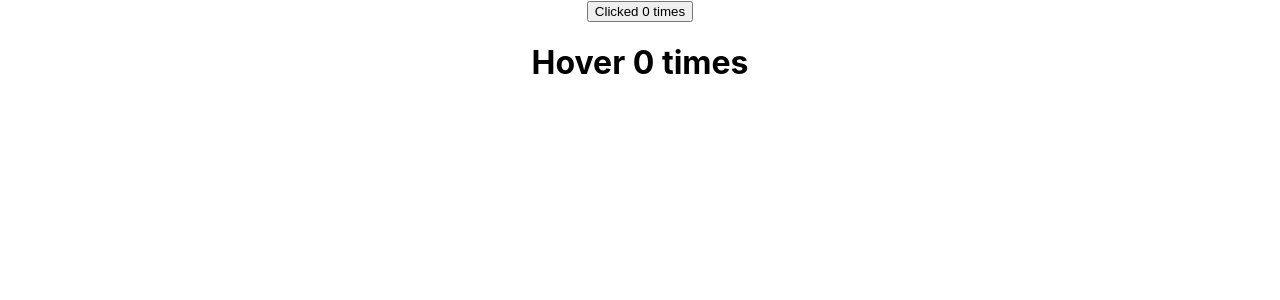
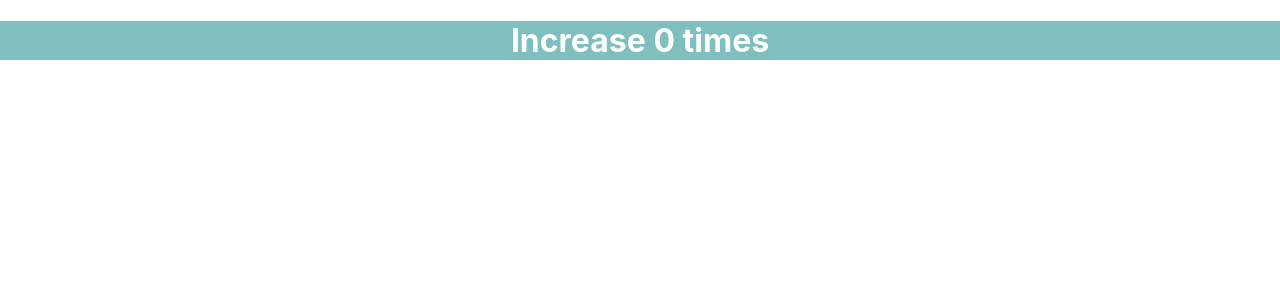
Before and after one commit to arfin-2020/celsiusandfahrenheit, a React (Create React App) app: page / in a window 1280 px wide. Shown: the top 300 px of the page. Built offline with nearby package versions, Linux system fonts and the light colour scheme.

Commit message:
some changes

```diff
--- a/src/App.js
+++ b/src/App.js
@@ -1,11 +1,9 @@
 import './App.css';
-import ClickCounter from './components/components3/ClickCounter';
-import Counter from './components/components3/Counter';
-// import ClickCounter from './components/components2/ClickCounter';
-import HoverCounter from './components/components3/HoverCounter';
+import Section from './components/components4/practiseComponents/Section';
 // import Counter from './components/components3/Counter';
 
 function App() {
+  const theme = 'darkd'
   return (
     <div className="App">
       {/* <Calculator/> */}
@@ -17,9 +15,13 @@ function App() {
       {/* <ClickCounter /> */}
       {/* <HoverCounter  /> */}
       {/* <User render={(isLoggedIn)=>isLoggedIn ? 'Arfin' : 'Guest'}/> */}
-      <Counter render={(count, incrementCount)=>(<ClickCounter count={count} incrementCount={incrementCount}/>)}/>
+      {/* <Counter render={(count, incrementCount)=>(<ClickCounter count={count} incrementCount={incrementCount}/>)}/>
 
-      <Counter render={(count, incrementCount)=>(<HoverCounter count={count} incrementCount={incrementCount}/>)}/>
+      <Counter render={(count, incrementCount)=>(<HoverCounter count={count} incrementCount={incrementCount}/>)}/> */}
+      {/* <ClickCounter/> */}
+
+     <Section theme={theme}/>
+
     </div>
   );
 }
--- /dev/null
+++ b/src/components/components3/practiseComponents/ClickCounter.js
@@ -0,0 +1,12 @@
+import React from 'react';
+
+const ClickCounter = ({increaseFuntion, count, theme}) => {
+    const style= theme === 'dark' ? {backgroundColor: '#000000', color: '#ffffff'} : {backgroundColor: '#00808080', color: '#ffffff'};
+    return (
+        <div>
+            <h1 onMouseOver={increaseFuntion} style={style}>Increase  {count} times</h1>
+        </div>
+    )
+}
+
+export default ClickCounter;
--- /dev/null
+++ b/src/components/components3/practiseComponents/DecreaseCounter.js
@@ -0,0 +1,12 @@
+import { useState } from "react";
+
+const DecreaseCounter = ({children}) => {
+    const [count, setCount] = useState(0);
+
+    const increaseFuntion = () =>{
+        setCount(count + 2)
+    }
+    return children(count,increaseFuntion);
+}
+
+export default DecreaseCounter
--- /dev/null
+++ b/src/components/components4/practiseComponents/ClickCounter.js
@@ -0,0 +1,12 @@
+import React from 'react';
+
+const ClickCounter = ({increaseFuntion, count}) => {
+
+    return (
+        <div>
+            <button onClick={increaseFuntion}>increase  {count} times</button>
+        </div>
+    )
+}
+
+export default ClickCounter;
--- /dev/null
+++ b/src/components/components4/practiseComponents/DecreaseCounter.js
@@ -0,0 +1,12 @@
+import { useState } from "react";
+
+const DecreaseCounter = ({children}) => {
+    const [count, setCount] = useState(0);
+
+    const increaseFuntion = () =>{
+        setCount(count + 2)
+    }
+    return children(count,increaseFuntion);
+}
+
+export default DecreaseCounter
--- /dev/null
+++ b/src/components/components4/practiseComponents/Section.js
@@ -0,0 +1,15 @@
+import React from 'react'
+import ClickCounter from '../../components3/practiseComponents/ClickCounter'
+import DecreaseCounter from '../../components4/practiseComponents/DecreaseCounter'
+
+const Section = ({theme}) => {
+    return (
+        <div>
+             <DecreaseCounter>
+                {(count,increaseFuntion)=><ClickCounter theme={theme}increaseFuntion={increaseFuntion} count={count}/>}
+            </DecreaseCounter>
+        </div>
+    )
+}
+
+export default Section
```
Also changed, not shown: src/components/components3/practiseComponents/HoverCounter.js (added), 1 other file (tests, documents, lock files or other folders).
